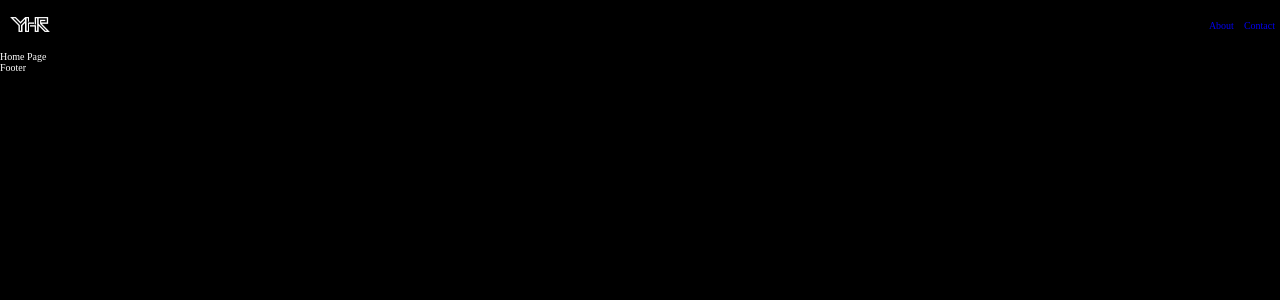
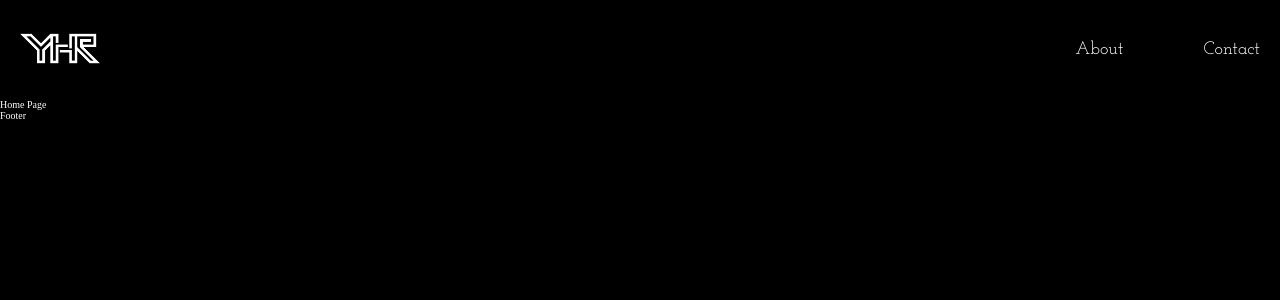
Before and after one commit to yaralahruthik/iamYHR_SSG, a Next.js app: page / in a window 1280 px wide. Shown: the top 300 px of the page. Built offline with nearby package versions, Linux system fonts and the light colour scheme.

Commit message:
Media Queries for Header

```diff
--- a/components/header/header.module.css
+++ b/components/header/header.module.css
@@ -2,7 +2,7 @@
 	display: flex;
 	justify-content: space-between;
 	align-items: center;
-	margin: 0.5rem;
+	margin: 1rem 2rem 1rem 1rem;
 }
 
 .logoContainer {
@@ -12,5 +12,50 @@
 
 .nav {
 	display: flex;
-	gap: 1rem;
+	gap: 1.5rem;
 }
+
+.link {
+	font-size: 1.4rem;
+	font-family: 'Josefin Slab', sans-serif;
+	font-weight: 400;
+}
+
+.link a:hover {
+	color: #ff0000;
+	transition: 2s;
+}
+
+.active a {
+	color: #ff0000;
+}
+
+@media only screen and (min-width: 60em) {
+	/* For tablets: */
+	.logoContainer {
+		width: 8rem;
+	}
+
+	.nav {
+		gap: 5rem;
+	}
+
+	.link {
+		font-size: 1.6rem;
+	}
+}
+
+@media only screen and (min-width: 76.8em) {
+	/* For desktop: */
+	.logoContainer {
+		width: 10rem;
+	}
+
+	.nav {
+		gap: 8rem;
+	}
+
+	.link {
+		font-size: 1.8rem;
+	}
+}
--- a/components/header/header.tsx
+++ b/components/header/header.tsx
@@ -18,14 +18,10 @@ const Header: React.FC = () => {
 			</Link>
 			<ul className={classes.nav}>
 				<li className={classes.link}>
-					<Link href='/about'>
-						<a>About</a>
-					</Link>
+					<Link href='/about'>About</Link>
 				</li>
 				<li className={classes.link}>
-					<Link href='/contact'>
-						<a>Contact</a>
-					</Link>
+					<Link href='/contact'>Contact</Link>
 				</li>
 			</ul>
 		</header>
--- a/styles/globals.css
+++ b/styles/globals.css
@@ -17,12 +17,16 @@ body {
 	box-sizing: border-box;
 	background-color: #000;
 	color: #fff;
-  animation: fade 4s forwards;
+	animation: fade 4s forwards;
 }
 
 @keyframes fade {
-  0% {opacity: 0;}
-  100% {opacity: 1;}
+	0% {
+		opacity: 0;
+	}
+	100% {
+		opacity: 1;
+	}
 }
 
 li {
@@ -31,4 +35,5 @@ li {
 
 a {
 	text-decoration: none;
+	color: #fff;
 }
```
